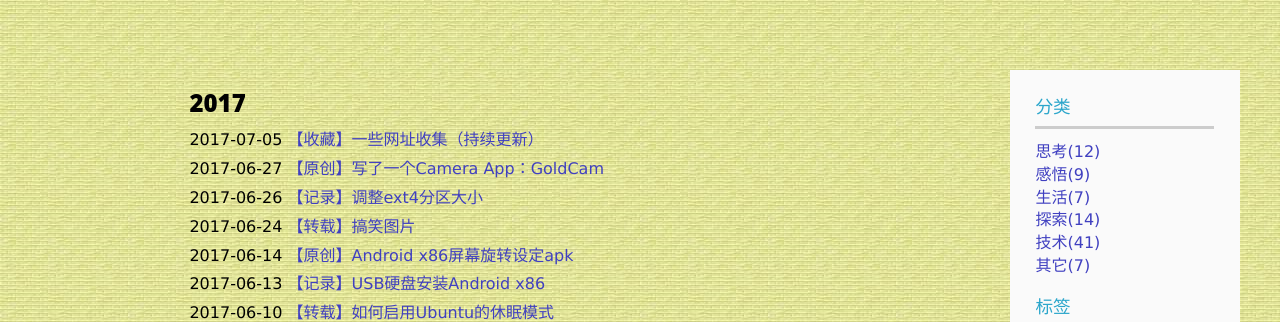
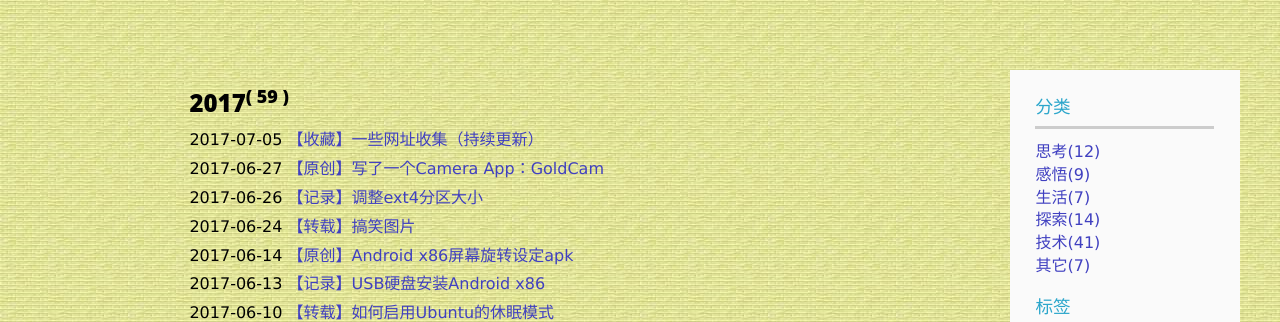
Before and after one commit to cleanli/cleanhome, a Jekyll site: the page built from archives.html, in a window 1280 px wide and 900 px high. Shown: the part 194-516 px from the top of the window. Built offline with Jekyll 4.4.1, drawn with Linux system fonts in a browser that asks for light colours; some of the changed text lies outside the part shown.

Commit message:
update archives count

```diff
--- a/_includes/_widget/archive.html
+++ b/_includes/_widget/archive.html
@@ -15,6 +15,7 @@
 			{% endif %}
 			{% capture lyear %}{{ post.date | date: '%Y' }}{% endcapture %}
 			{% endfor %}
-			( {{precount | plus: 1}} )<br>
+			{% capture precount %} {{ 1 | plus: precount }} {% endcapture %}
+			({{precount}})<br>
 		</ul>
 </div>
--- a/archives.html
+++ b/archives.html
@@ -6,15 +6,24 @@ title: "归档"
   {% assign precount = 0 %}
   {% assign lyear = 0 %}
   {% for post in site.posts %}
-      {% capture precount %} {% increment precount %} {% endcapture %}
+      {% capture precount %} {{ 1 | plus: precount }} {% endcapture %}
       {% capture year %}{{ post.date | date: '%Y' }}{% endcapture %}
       {% if year != lyear %}
+      {% if lyear != 0 %}
+      <script>
+        document.getElementById("{{lyear}}-txt").innerHTML="({{precount}})";
+      </script>
+      {% endif %}
         <a id="{{ year }}"></a>
-	<h3>{{ year }}</h3>
+	<h3>{{ year }}<sup id="{{year}}-txt">TBD</sup></h3>
         {% assign precount = 0 %}
       {% endif %}
       <span class="post-meta">{{ post.date | date: "%Y-%m-%d" }}</span>
       <a href="{{ post.url | relative_url }}">{{ post.title }}</a><br>
       {% capture lyear %}{{ post.date | date: '%Y' }}{% endcapture %}
   {% endfor %}
+  {% capture precount %} {{ 1 | plus: precount }} {% endcapture %}
+  <script>
+    document.getElementById("{{lyear}}-txt").innerHTML="({{precount}})";
+  </script>
 </ul>
```
